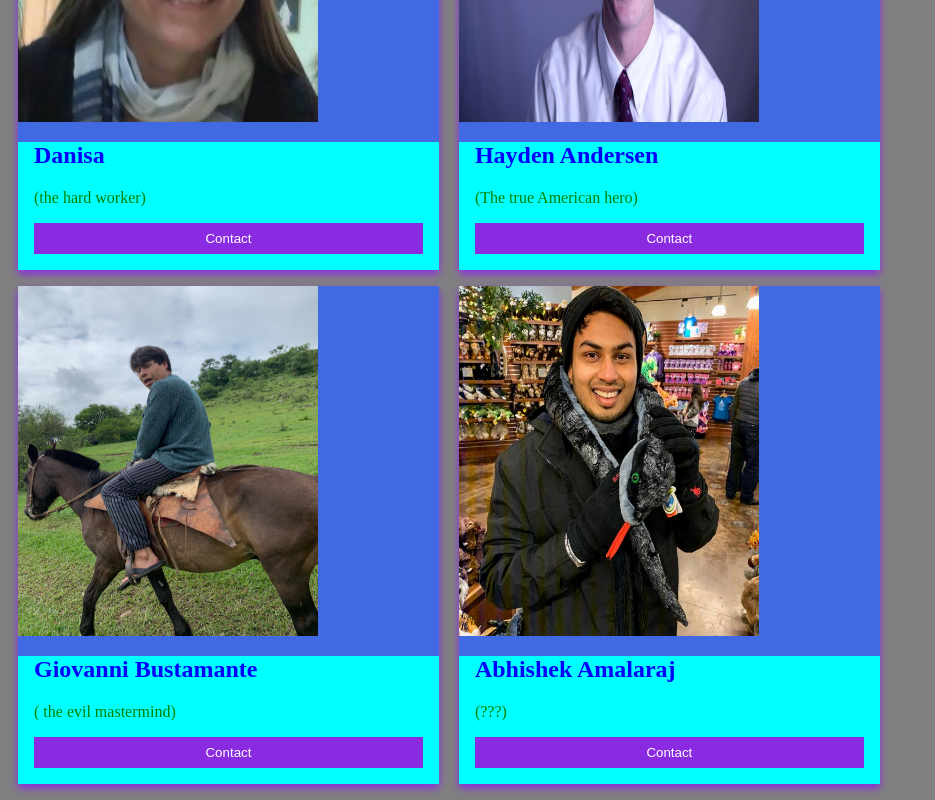
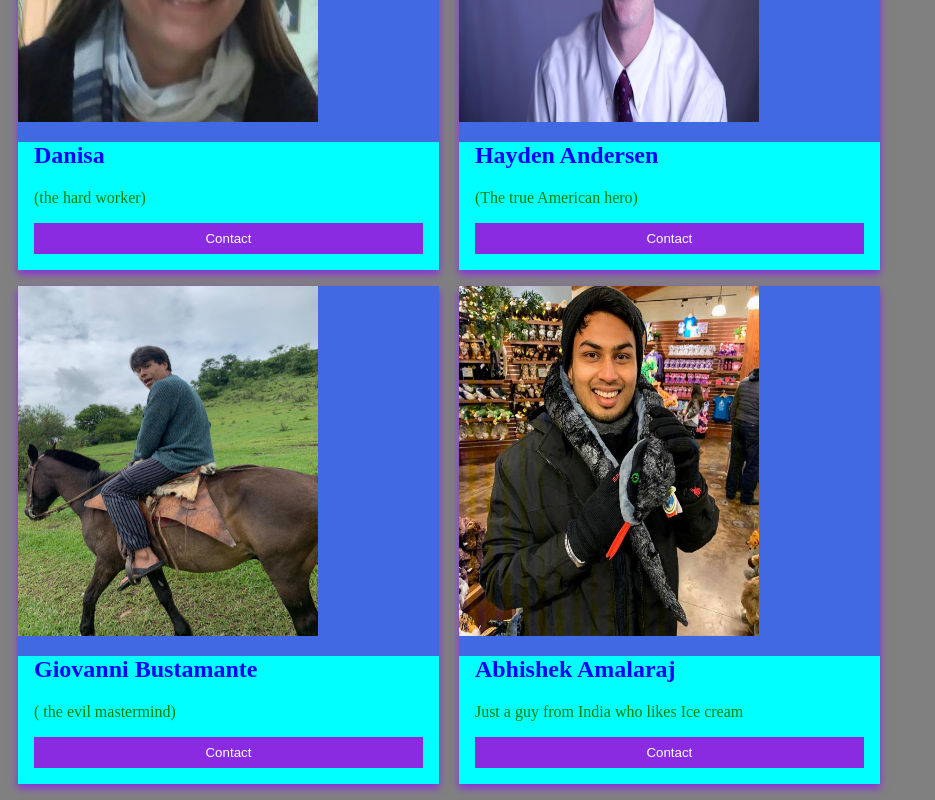
Before and after one commit to abu1995/abu1995.github.io, a plain HTML site: page withcss.html in a window 1280 px wide. Shown: the part 369-1169 px from the top of the page, without its empty margins (0-935 px from the left). Drawn offline with Linux system fonts and the light colour scheme.

Commit message:
changes in css file

```diff
--- a/withcss.html
+++ b/withcss.html
@@ -111,7 +111,7 @@ background-color:grey;
         <img src="img/abu.jpg" width=300 height=350>
         <div class="container">
           <h2>Abhishek Amalaraj</h2>
-          <p class="title">(???)</p>
+          <p class="title">Just a guy from India who likes Ice cream</p>
 
           <p><button class="button">Contact</button></p>
         </div>
```
